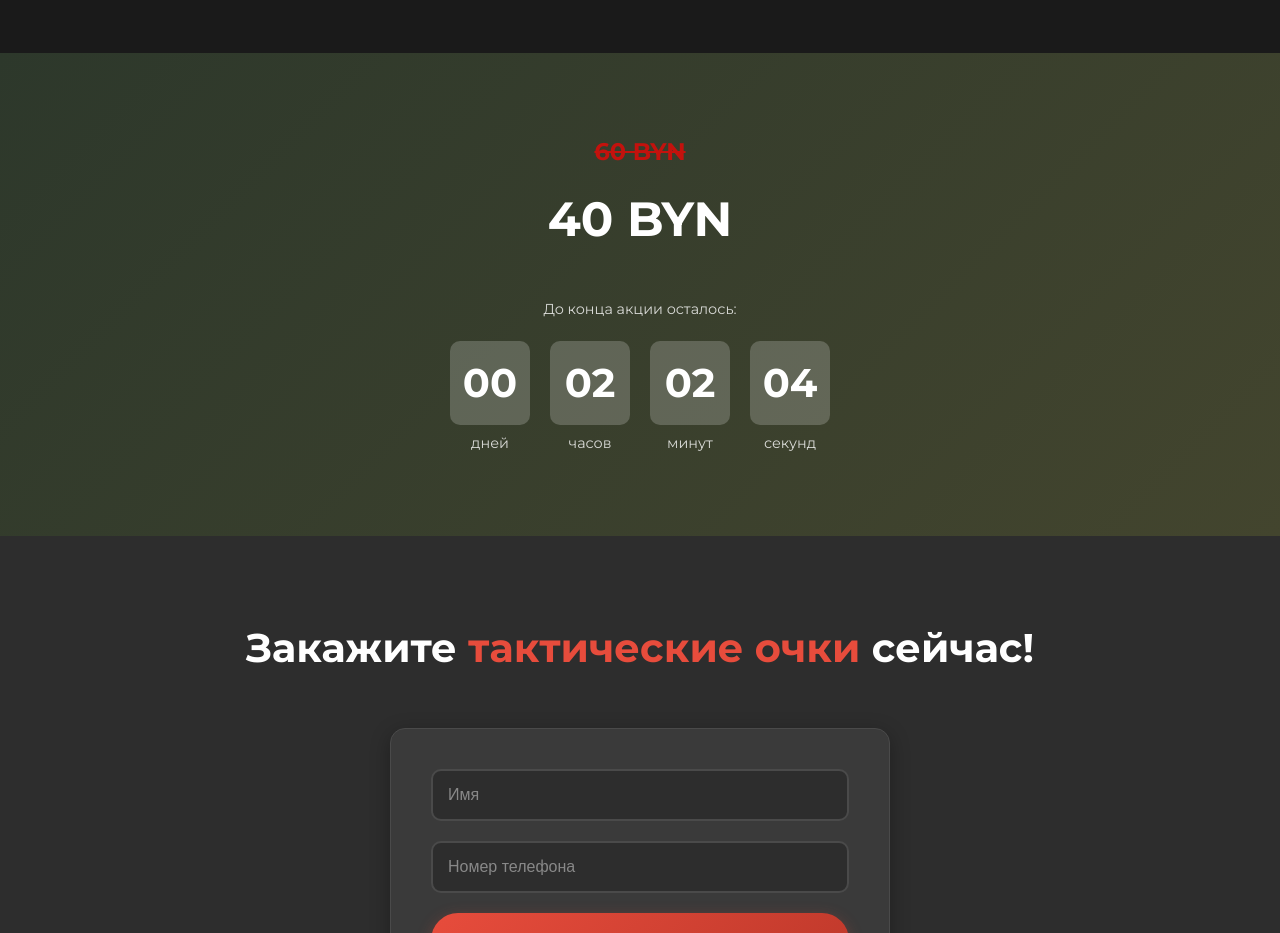
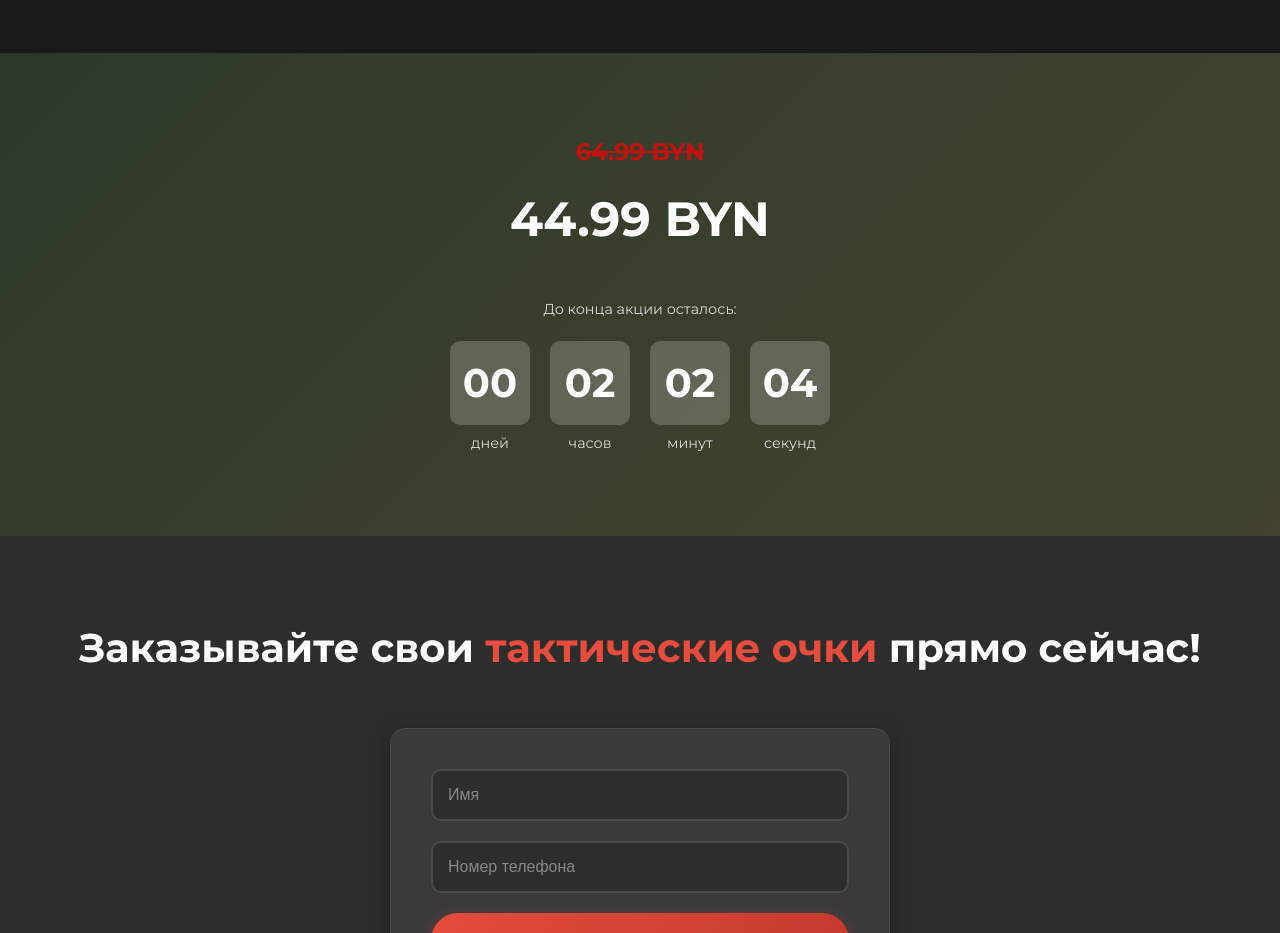
Before and after one commit to Alesk7/sell-landing-tactical-glasses, a plain HTML site: page index.html in a window 1280 px wide. Shown: the part 3760-4693 px from the top of the page. Drawn offline with nearby package versions, Linux system fonts and the light colour scheme.

Commit message:
обновлена цена и текст

```diff
--- a/index.html
+++ b/index.html
@@ -150,8 +150,8 @@
         <div class="container">
             <div class="price-container">
                 <div class="price-info">
-                    <div class="price-old">60 BYN</div>
-                    <div class="price-new">40 BYN</div>
+                    <div class="price-old">64.99 BYN</div>
+                    <div class="price-new">44.99 BYN</div>
                 </div>
                 <div class="timer-container">
                     <p class="timer-label">До конца акции осталось:</p>
@@ -180,7 +180,7 @@
 
     <section class="order-section">
         <div class="container">
-            <h2 class="section-title">Закажите <span class="product-name">тактические очки</span> сейчас!</h2>
+            <h2 class="section-title">Заказывайте свои <span class="product-name">тактические очки</span> прямо сейчас!</h2>
             <form class="order-form" id="orderForm">
                 <div class="form-group">
                     <input type="text" id="name" name="name" placeholder="Имя" required>
```
Also changed, not shown: 1 other file.
